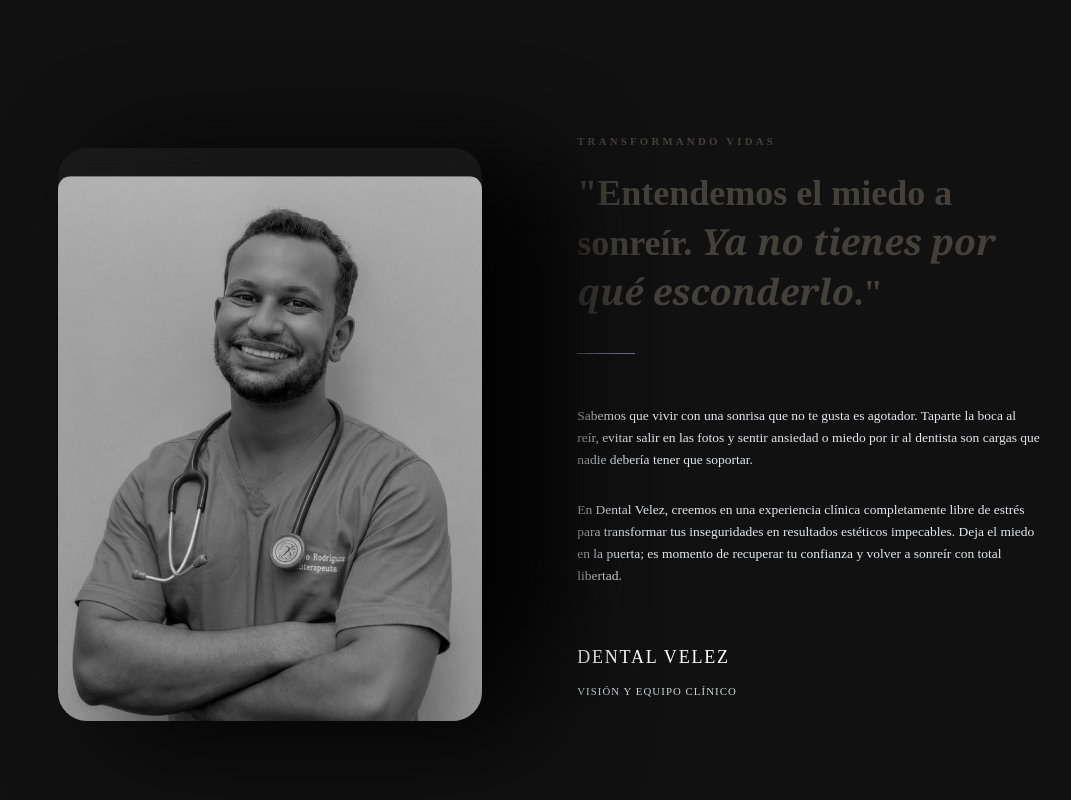
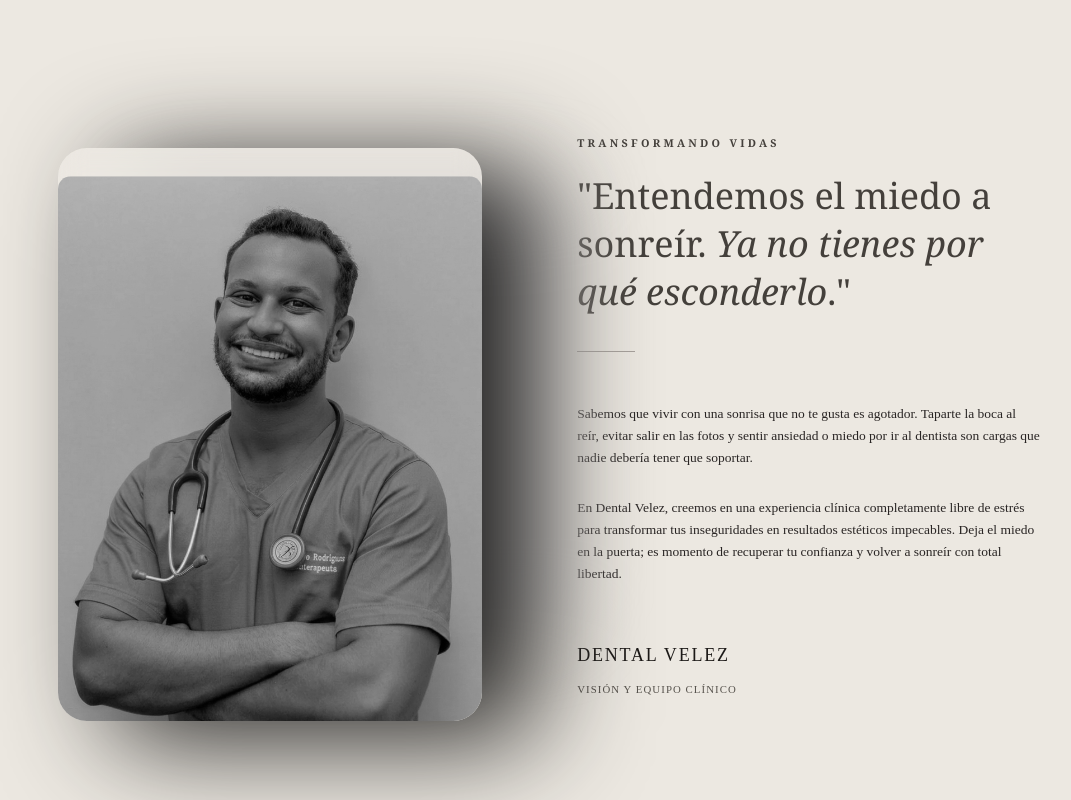
Before and after one commit to dfloresdaniel77-gif/dental-valez-demo, a Next.js app: page / in a window 1280 px wide. Shown: the part 2140-2940 px from the top of the page, without its empty margins (106-1177 px from the left). Built offline with nearby package versions, Linux system fonts and the light colour scheme.

Commit message:
style: unify theme to light beige, remove black backgrounds for seamless scrollytelling experience

```diff
--- a/src/components/demo-4.tsx
+++ b/src/components/demo-4.tsx
@@ -37,20 +37,20 @@ export default function DemoFour() {
   }, []);
 
   return (
-    <section className="relative w-full bg-[#111111] flex flex-col items-center py-32 px-8">
+    <section className="relative w-full bg-[#ece8e1] flex flex-col items-center py-32 px-8">
       <div className="max-w-4xl w-full flex flex-col items-center">
         <div className="text-center mb-16">
           <h2 className="text-4xl md:text-5xl font-bold uppercase tracking-tighter mb-4">
             <ShimmerText className="text-stone-700">Transformaciones</ShimmerText>
           </h2>
-          <p className="text-gray-200 font-light text-lg tracking-wide">
+          <p className="text-stone-800 font-light text-lg tracking-wide">
             La sutil diferencia entre el cuidado estándar y el verdadero arte.
           </p>
         </div>
 
         <div
           ref={containerRef}
-          className="relative w-full max-w-2xl mx-auto aspect-square md:aspect-[4/3] overflow-hidden rounded-xl shadow-2xl cursor-ew-resize select-none border border-white/10"
+          className="relative w-full max-w-2xl mx-auto aspect-square md:aspect-[4/3] overflow-hidden rounded-xl shadow-2xl shadow-black/10 cursor-ew-resize select-none border border-black/10"
           onMouseMove={handleMouseMove}
           onTouchMove={handleTouchMove}
           onMouseDown={(e) => {
--- a/src/components/demo-5.tsx
+++ b/src/components/demo-5.tsx
@@ -55,26 +55,26 @@ export default function DemoFive() {
     }
   };
   return (
-    <section className="relative w-full bg-[#111111] flex flex-col items-center py-32 px-8 min-h-screen justify-center">
+    <section className="relative w-full bg-[#ece8e1] flex flex-col items-center py-32 px-8 min-h-screen justify-center">
       <div className="max-w-xl w-full mx-auto">
         <div className="text-center mb-16">
-          <h2 className="text-white text-4xl md:text-5xl font-light tracking-tight mb-4">
+          <h2 className="text-stone-900 text-4xl md:text-5xl font-light tracking-tight mb-4">
             A Un Solo <span className="italic font-serif text-stone-700">Clic</span>
           </h2>
-          <p className="text-gray-400 font-light text-lg tracking-wide max-w-md mx-auto">
+          <p className="text-stone-800 font-light text-lg tracking-wide max-w-md mx-auto">
             Estás a un solo clic de tu sonrisa perfecta. Llena el formulario y comencemos.
           </p>
         </div>
 
         {isSubmitted ? (
-          <div className="flex flex-col items-center justify-center py-12 px-8 bg-[#333333] border border-gray-700 shadow-xl shadow-black/30 rounded-2xl animate-in fade-in zoom-in duration-500">
-            <div className="w-20 h-20 bg-white/5 rounded-full flex items-center justify-center mb-6">
-              <svg className="w-10 h-10 text-white" fill="none" stroke="currentColor" viewBox="0 0 24 24" xmlns="http://www.w3.org/2000/svg">
+          <div className="flex flex-col items-center justify-center py-12 px-8 bg-[#f5f2ed] border border-stone-300 shadow-xl shadow-black/10 rounded-2xl animate-in fade-in zoom-in duration-500">
+            <div className="w-20 h-20 bg-black/5 rounded-full flex items-center justify-center mb-6">
+              <svg className="w-10 h-10 text-stone-900" fill="none" stroke="currentColor" viewBox="0 0 24 24" xmlns="http://www.w3.org/2000/svg">
                 <path strokeLinecap="round" strokeLinejoin="round" strokeWidth={2} d="M5 13l4 4L19 7" />
               </svg>
             </div>
-            <h3 className="text-3xl font-bold text-white mb-4 tracking-tight">¡Gracias!</h3>
-            <p className="text-gray-400 text-center text-lg leading-relaxed max-w-md">
+            <h3 className="text-3xl font-bold text-stone-900 mb-4 tracking-tight">¡Gracias!</h3>
+            <p className="text-stone-800 text-center text-lg leading-relaxed max-w-md">
               Hemos recibido tu información. Nos pondremos en contacto contigo pronto para confirmar tu cita.
             </p>
           </div>
@@ -98,9 +98,9 @@ export default function DemoFive() {
               />
 
               <div className="flex items-center justify-center pt-2">
-                <div className="h-px bg-gray-800 flex-grow"></div>
-                <span className="px-4 text-gray-400 text-xs font-medium tracking-widest uppercase">O</span>
-                <div className="h-px bg-gray-800 flex-grow"></div>
+                <div className="h-px bg-stone-300 flex-grow"></div>
+                <span className="px-4 text-stone-600 text-xs font-medium tracking-widest uppercase">O</span>
+                <div className="h-px bg-stone-300 flex-grow"></div>
               </div>
 
               <div className="pb-2">
--- a/src/components/founder-profile.tsx
+++ b/src/components/founder-profile.tsx
@@ -57,9 +57,9 @@ export default function FounderProfile() {
             </>
           }
           description={
-            <div className="space-y-6 text-gray-200 font-light leading-relaxed mt-4">
+            <div className="space-y-6 text-stone-800 font-light leading-relaxed mt-4">
               <UltimateReveal delay={0.3}>
-                <div className="w-16 h-[1px] bg-gray-500 mb-6"></div>
+                <div className="w-16 h-[1px] bg-stone-400 mb-6"></div>
               </UltimateReveal>
               <UltimateReveal delay={0.4}>
                 <p>
@@ -77,12 +77,12 @@ export default function FounderProfile() {
               </UltimateReveal>
               <div className="pt-8">
                 <UltimateReveal delay={0.6}>
-                  <h3 className="text-xl font-medium tracking-widest uppercase text-white">
+                  <h3 className="text-xl font-medium tracking-widest uppercase text-stone-900">
                     <AnimatedUnderline>Dental Velez</AnimatedUnderline>
                   </h3>
                 </UltimateReveal>
                 <UltimateReveal delay={0.7}>
-                  <p className="text-xs uppercase tracking-widest text-gray-300 mt-2">
+                  <p className="text-xs uppercase tracking-widest text-stone-600 mt-2">
                     <AnimatedUnderline>Visión y Equipo Clínico</AnimatedUnderline>
                   </p>
                 </UltimateReveal>
--- a/src/components/ui/animated-input.tsx
+++ b/src/components/ui/animated-input.tsx
@@ -47,7 +47,7 @@ export const AnimatedInput = ({
   return (
     <div className={cn("relative w-full font-sans", className)}>
       <motion.div
-        className="absolute top-4 left-0 pointer-events-none text-gray-400 text-xs uppercase tracking-[0.2em] font-medium flex"
+        className="absolute top-4 left-0 pointer-events-none text-stone-500 text-xs uppercase tracking-[0.2em] font-medium flex"
         variants={containerVariants}
         initial="initial"
         animate={showLabel ? "animate" : "initial"}
@@ -70,7 +70,7 @@ export const AnimatedInput = ({
         onBlur={() => setIsFocused(false)}
         value={value}
         {...props}
-        className="outline-none border-b border-gray-600 focus:border-white transition-colors py-3 pt-4 w-full text-lg font-light font-sans text-white bg-transparent placeholder-transparent"
+        className="outline-none border-b border-stone-400 focus:border-stone-900 transition-colors py-3 pt-4 w-full text-lg font-light font-sans text-stone-900 bg-transparent placeholder-transparent"
       />
     </div>
   );
--- a/src/components/ui/section-with-mockup.tsx
+++ b/src/components/ui/section-with-mockup.tsx
@@ -44,7 +44,7 @@ const SectionWithMockup: React.FC<SectionWithMockupProps> = ({
 
 
     return (
-        <section className="relative py-24 md:py-48 bg-[#111111] overflow-hidden min-h-screen flex items-center">
+        <section className="relative py-24 md:py-48 bg-[#ece8e1] overflow-hidden min-h-screen flex items-center">
             <div className="container max-w-[1220px] w-full px-6 md:px-10 relative z-10 mx-auto">
                 <motion.div
                     className={`grid grid-cols-1 gap-16 md:gap-8 w-full items-center ${layoutClasses}`}
@@ -59,12 +59,12 @@ const SectionWithMockup: React.FC<SectionWithMockupProps> = ({
                         variants={itemVariants}
                     >
                         <div className="space-y-2 md:space-y-1">
-                            <h2 className="text-white text-3xl md:text-[40px] font-semibold leading-tight md:leading-[53px]">
+                            <h2 className="text-stone-900 text-3xl md:text-[40px] font-serif font-light leading-tight md:leading-[53px]">
                                 {title}
                             </h2>
                         </div>
 
-                        <div className="text-[#868f97] text-sm md:text-[15px] leading-6">
+                        <div className="text-stone-600 text-sm md:text-[15px] leading-relaxed">
                             {description}
                         </div>
                     </motion.div>
@@ -76,7 +76,7 @@ const SectionWithMockup: React.FC<SectionWithMockupProps> = ({
                     >
                         {/* Decorative Background Element */}
                         <motion.div
-                            className={`absolute w-[300px] h-[317px] md:w-[472px] md:h-[500px] bg-[#090909] rounded-[32px] z-0`}
+                            className={`absolute w-[300px] h-[317px] md:w-[472px] md:h-[500px] bg-stone-300 rounded-[32px] z-0`}
                             style={{
                                 top: reverseLayout ? 'auto' : '10%',
                                 bottom: reverseLayout ? '10%' : 'auto',
```
